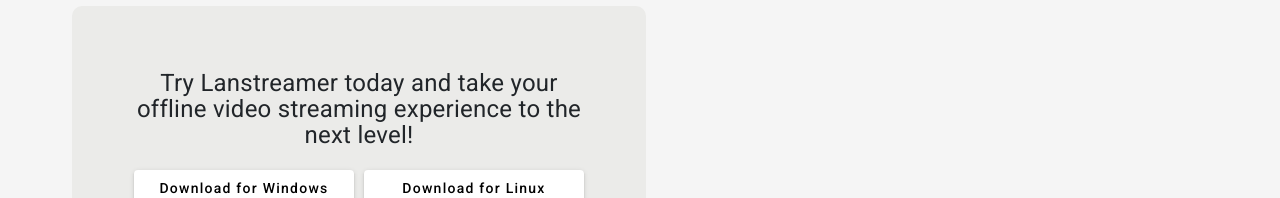
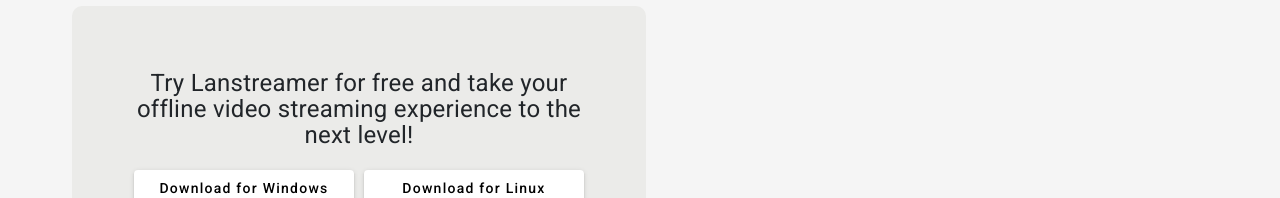
Before and after one commit to FijolKrzysztof/lanstreamer-web, an Angular app: page / in a window 1280 px wide. Shown: the part 126-324 px from the top of the page. Built offline with nearby package versions, Linux system fonts and the light colour scheme; no server answers.

Commit message:
Zmiana message

```diff
--- a/src/app/components/home-page/home-page.component.html
+++ b/src/app/components/home-page/home-page.component.html
@@ -12,7 +12,7 @@
   <div class="row justify-content-center download-outer ms-lg-5">
     <div class="col-lg-6 col-md-8 col-11 download-container">
 
-      <p class="download-text">Try Lanstreamer today and take your offline video streaming experience to the next
+      <p class="download-text">Try Lanstreamer for free and take your offline video streaming experience to the next
         level!</p>
 
       <div class="row download-actions">
```
